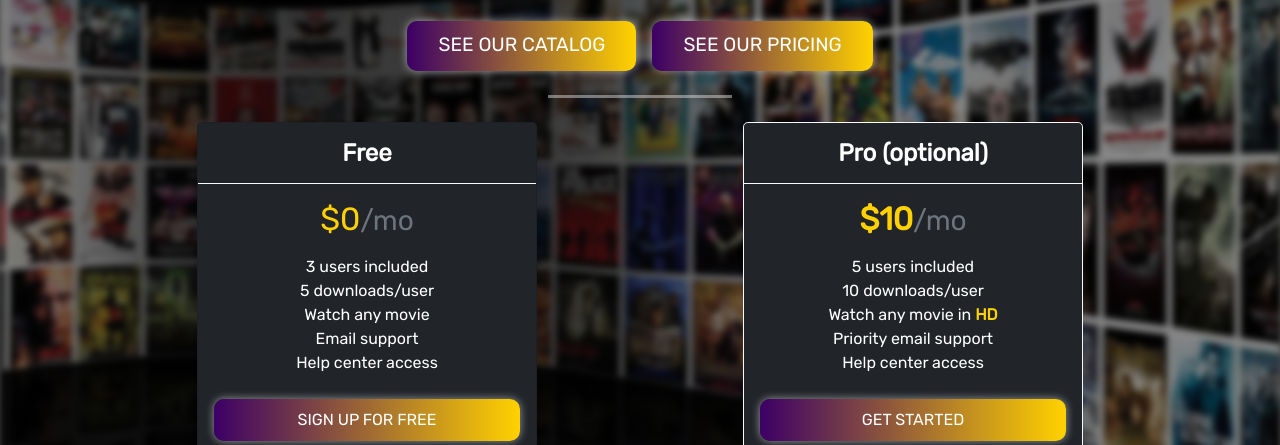
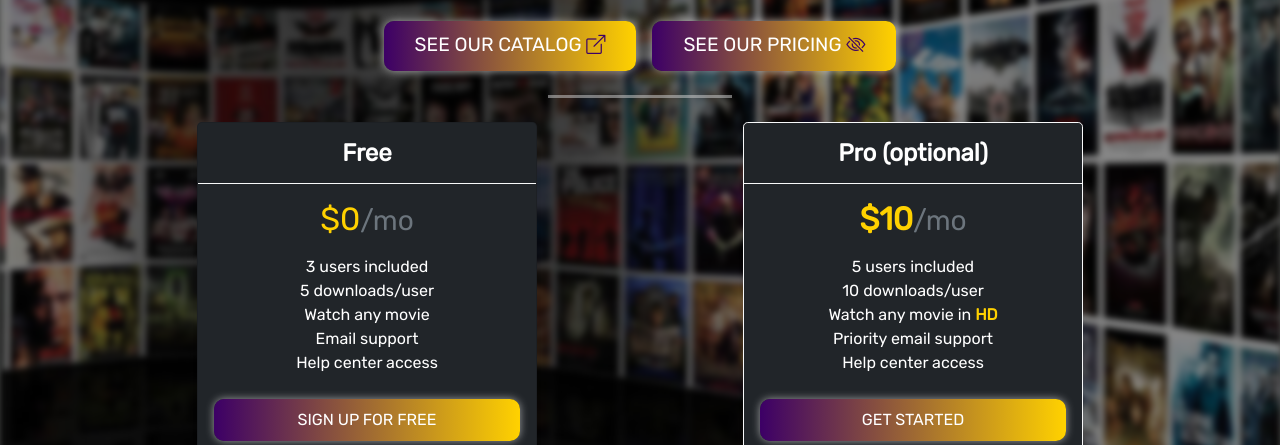
Before and after one commit to willy-r/resiliaflix, a plain HTML site: page index.html in a window 1280 px wide. Both pictures are taken after a click on the button "SEE OUR PRICING". Shown: the part 1150-1595 px from the top of the page. Drawn offline with nearby package versions, Linux system fonts and the light colour scheme; no server answers.

Commit message:
Pequenos ajustes em ícones e textos

```diff
--- a/assets/js/index.js
+++ b/assets/js/index.js
@@ -23,3 +23,6 @@ FilmeController.mostraFilmesNoCarrosel(filmesRecomendados, $('#filmes-recomendad
 // Usuários.
 UsuarioController.alteraPaginaQuandoDeslogaUsuario();
 UsuarioController.alteraPaginaUsuarioLogado();
+
+// Interações com a página.
+trataCliqueBotaoPrecos();
--- a/assets/js/utils.js
+++ b/assets/js/utils.js
@@ -77,3 +77,18 @@ function paraVideoQuandoFechaModal(modal) {
 function redirecionaParaPagina(pagina) {
   location.replace(pagina);
 }
+
+/** Trata clique no botão de preços da página home. */
+function trataCliqueBotaoPrecos() {
+  $('[data-bs-target="#pricing"]').click((event) => {
+    const span = $(event.target).children('span');
+
+    if (span.hasClass('bi-eye')) {
+      span.removeClass('bi-eye');
+      span.addClass('bi-eye-slash');
+    } else {
+      span.removeClass('bi-eye-slash');
+      span.addClass('bi-eye');
+    }
+  });
+}
--- a/index.html
+++ b/index.html
@@ -212,11 +212,11 @@
               on your way. Be happy, be safe, grabs popcorn and watch a movie right now!
             </p>
             <div class="d-grid gap-3 d-sm-flex justify-content-sm-center">
-              <a class="btn botao botao-lg" href="./#movies" role="button">
-                See our catalog
+              <a class="btn botao botao-lg" href="views/search/" role="button">
+                See our catalog <span class="bi bi-box-arrow-up-right"></span>
               </a>
               <button class="btn botao botao-lg" type="button" data-bs-toggle="collapse" data-bs-target="#pricing" aria-expanded="false" aria-controls="pricing">
-                See our pricing
+                See our pricing <span class="bi bi-eye"></span>
               </button>
             </div>
             <div class="my-4 linha-h linha-h-menor"></div>
```
Also changed, not shown: views/thanks/index.html (+1 -1 lines).
